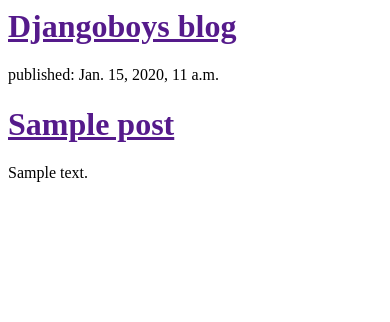
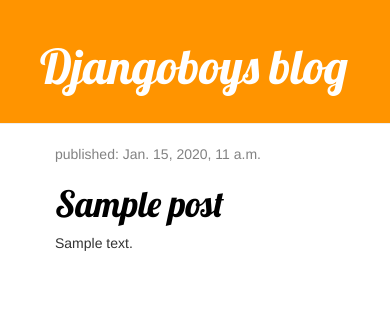
Before and after one commit to KeiOtori/tests-djangoboys, a Django app: template blog/templates/blog/post_list.html in a window 390 px wide. Shown: the top 322 px of the page. Run offline with Django 3.2, Linux system fonts and the light colour scheme; the template is opened without the code that fills it: values that come from a table or form of the project are taken from there, others are empty; tables that the repository leaves empty hold one stand-in row (values such as "Sample post"); some libraries are stand-ins or nearby versions.

Commit message:
Updated css and template

```diff
--- /dev/null
+++ b/blog/static/css/blog.css
@@ -0,0 +1,42 @@
+.page-header {
+    background-color: #ff9400;
+    margin-top: 0;
+    padding: 20px 20px 20px 40px;
+}
+
+.page-header h1, .page-header h1 a, .page-header h1, a:visited, .page-header h1, a:active {
+    color: #ffffff;
+    font-size: 36pt;
+    text-decoration:none;
+}
+
+.content {
+    margin-left: 40px;
+}
+
+h1, h2, h3, h4 {
+    cursive;
+    font-family: "Lobster";
+}
+
+.date {color: #828282;}
+.save {float: right;}
+
+.post-form textarea, .post-form input {
+    width: 100%;
+}
+
+.top-menu, .top-menu:hover, .top-menu:visited {
+    color: #ffffff;
+    float:right;
+    font-size: 26pt;
+    margin-right: 20px;
+}
+
+.post {
+    margin-bottom: 70px;
+}
+
+.post h1 a, .post h1 a:visited {
+    color: #000000;
+}
--- a/blog/templates/blog/post_list.html
+++ b/blog/templates/blog/post_list.html
@@ -1,17 +1,32 @@
+{% load staticfiles %}
 <html>
  <head>
   <title>Kawaii</title>
+  <link rel="stylesheet" href="http://maxcdn.bootstrapcdn.com/bootstrap/3.2.0/css/bootstrap.min.css"/>
+  <link rel="stylesheet" href="http://maxcdn.bootstrapcdn.com/bootstrap/3.2.0/css/bootstrap-theme.min.css"/>
+  <link rel="stylesheet" href="{% static 'css/blog.css' %}"/>
+  <link rel="stylesheet" href="http://fonts.googleapis.com/css?=family=Lobster&subset=latin,latin-ext" type="text/css"/>
  </head>
  <body>
-  <div>
-   <h1><a href="">Djangoboys blog</a></h1>
+  <div class="page-header">
+   <h1><a href="/">Djangoboys blog</a></h1>
   </div>
+
+
+  <div class="content container">
+  <div class="row">
+  <div class="col-md-8">
   {% for post in posts %}
-  <div>
-   <p>published: {{post.published_date}}</p>
+  <div class="post">
+   <div class="date"><p>published: {{post.published_date}}</p></div>
    <h1><a href="">{{post.title}}</a></h1>
    <p>{{post.text|linebreaks}}</p>
   </div>
   {% endfor %}
+
+  </div>
+  </div>
+  </div>
+
  </body>
 </html>
```
